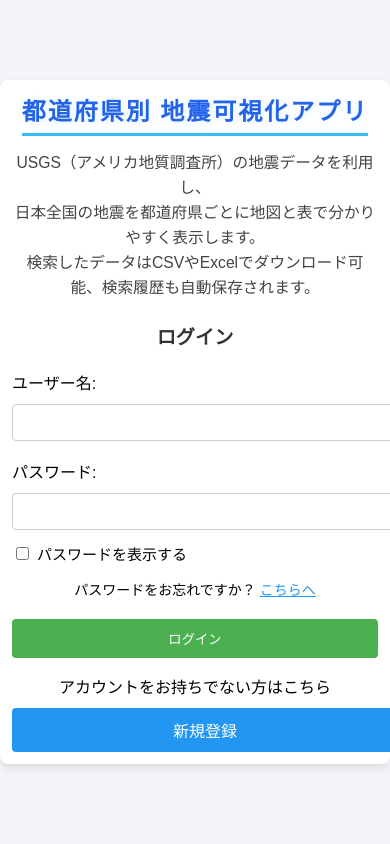
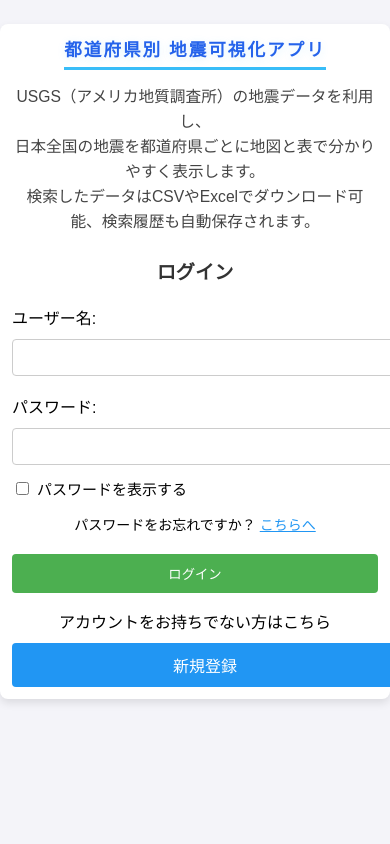
Before and after one commit to TechCat-Hello/quake_viz, a Django app: page /login/ in a window 390 px wide; the page is wider, and only the part inside the window is pictured. Run offline with Django 4.2, Linux system fonts and the light colour scheme.

Commit message:
Fixed responsive design issues for mobile view in login.html

```diff
--- a/quake/templates/login.html
+++ b/quake/templates/login.html
@@ -143,12 +143,23 @@
     .signup-btn:hover {
       background-color: #1976D2;
     }
-    @media (max-width: 400px) {
+    @media (max-width: 600px) {
+      body {
+        align-items: flex-start;
+        height: auto;
+        min-height: 100vh;
+    }
       .login-container {
+        margin-top: 24px;
+        padding: 12px;
         width: 98vw;
-        padding: 12px;
       }
-    }
+  .app-title {
+    font-size: 1.1em;
+    white-space: normal;
+    word-break: break-word;
+  }
+}
   </style>
   <script>
     function togglePassword() {
```
